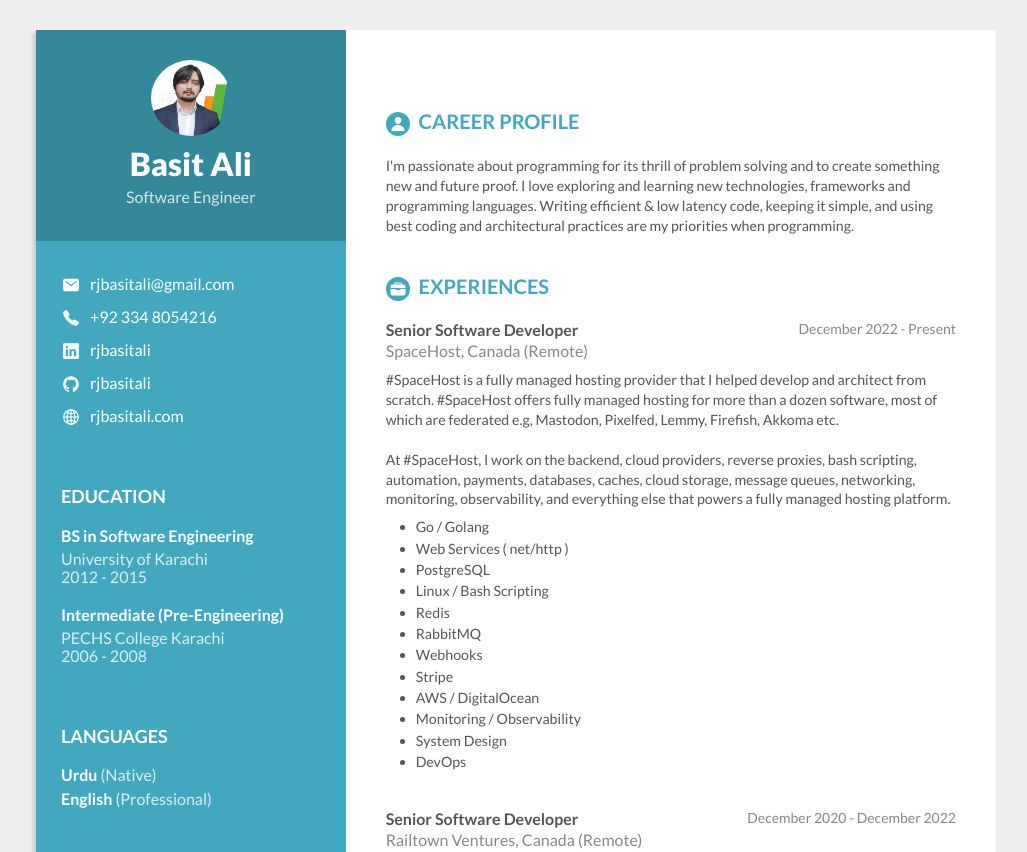
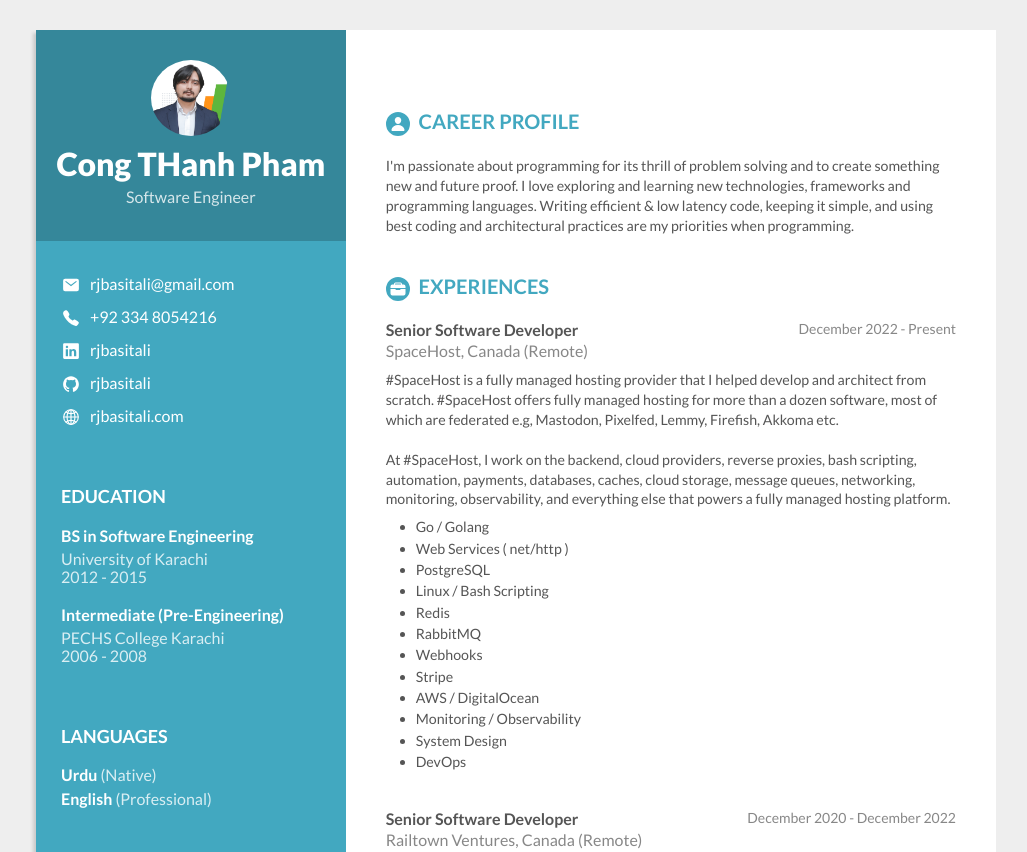
Before and after one commit to thanhpahm/Heart-Disease, a plain HTML site: page index.html in a window 1280 px wide. Shown: the top 852 px of the page, without its empty margins (124-1151 px from the left). Drawn offline with nearby package versions, Linux system fonts and the light colour scheme.

Commit message:
Update index.html

```diff
--- a/index.html
+++ b/index.html
@@ -1,7 +1,7 @@
 <!DOCTYPE html>
 <html lang="en">
     <head>
-        <title>Basit Ali - Resume</title>
+        <title>Cong Thanh Pham - Resume</title>
         <link rel="stylesheet" type="text/css" href="vendors/css/normalize.css">
         <link rel="stylesheet" type="text/css" href="vendors/css/grid.css">
         <link rel="stylesheet" type="text/css" href="resources/css/style.css">
@@ -24,7 +24,7 @@
             <div class="col span-1-of-3 personal">
                 <div class="personal-header">
                     <img src="resources/img/profile_pic2.png" alt="Profile picture">
-                    <h1>Basit Ali</h1>
+                    <h1>Cong THanh Pham</h1>
                     <p>Software Engineer</p>
                 </div>
                 <div class="personal-details">
```
